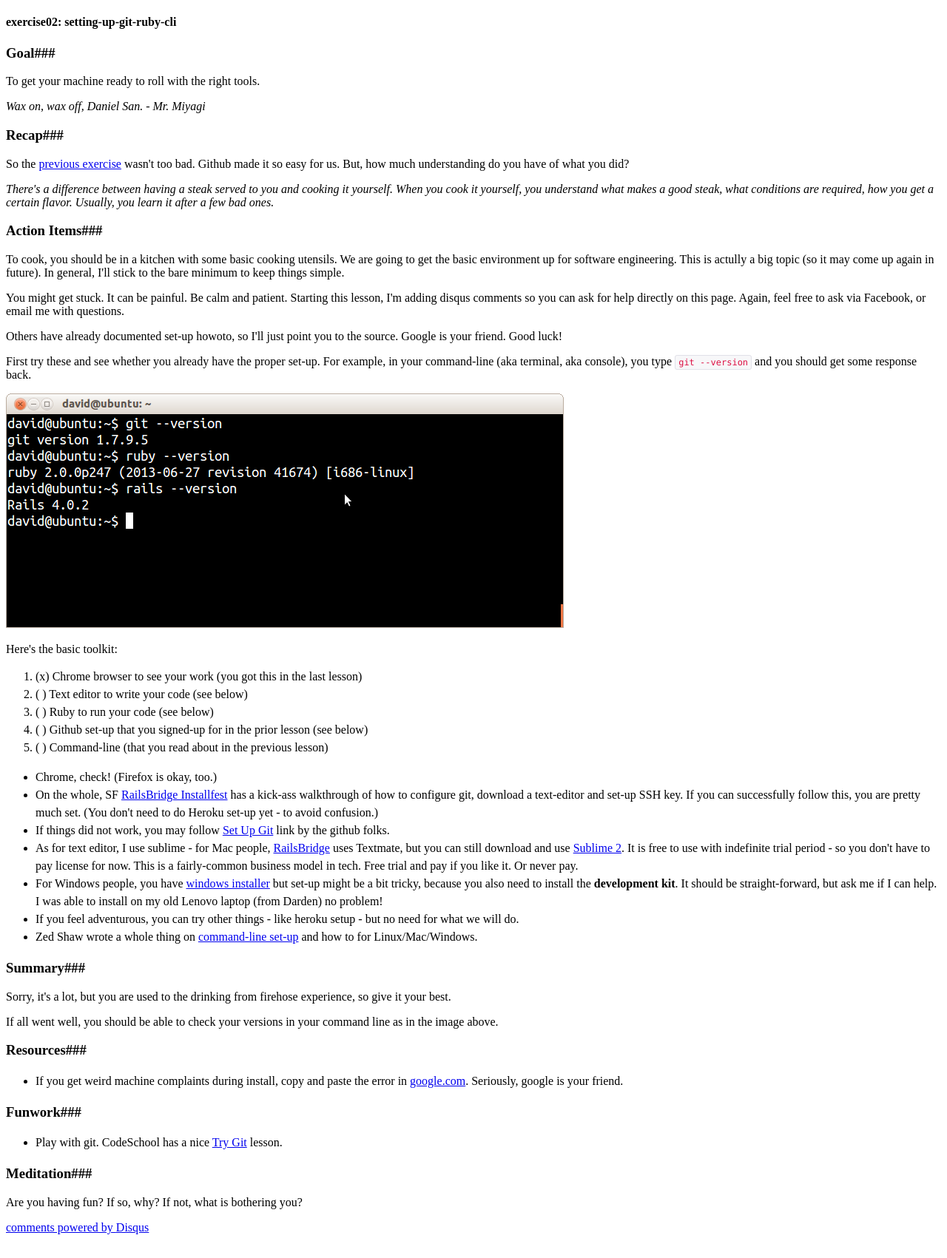
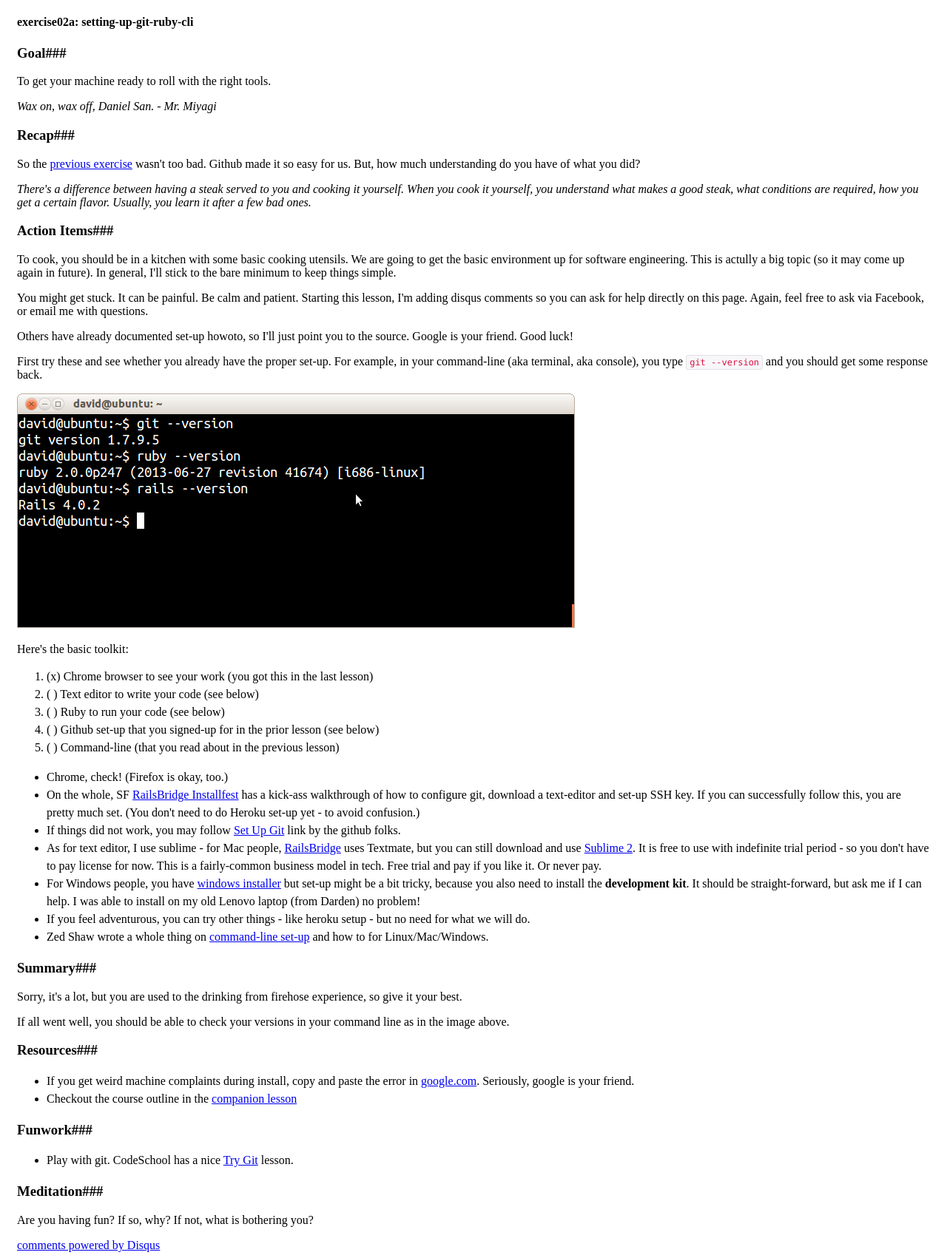
Before and after one commit to productmanagers/productmanagers.github.io, a Jekyll site: the page built from _posts/2014-01-13-day02-setup.md, in a window 1280 px wide. Shown: the whole page at 74% size. Built offline with Jekyll 4.4.1, drawn with Linux system fonts in a browser that asks for light colours; comment, search, counter and statistics services are not loaded; before the commit the page ends 1677 px from its top, so only the background shows below that.

Commit message:
course outline added

```diff
--- a/_posts/2014-01-13-day02-setup.md
+++ b/_posts/2014-01-13-day02-setup.md
@@ -5,7 +5,7 @@ title : setting-up-git-ruby-cli
 permalink: /blog/setting-up-github
 comments: true
 categories: [exercise, web_development]
-tags : [part01, exercise02]
+tags : [part01, exercise02a]
 
 ---
 ###Goal###
@@ -50,7 +50,8 @@ Sorry, it\'s a lot, but you are used to the drinking from firehose experience, s
 If all went well, you should be able to check your versions in your command line as in the image above.
 
 ###Resources###
-* If you get weird machine complaints during install, copy and paste the error in [google.com](google.com). Seriously, google is your friend.
+* If you get weird machine complaints during install, copy and paste the error in [google.com](http://www.google.com). Seriously, google is your friend.
+* Checkout the course outline in the [companion lesson](../course-outline/)
 
 ###Funwork###
 * Play with git. CodeSchool has a nice [Try Git](http://try.github.io/) lesson.
--- a/assets/css/main.css
+++ b/assets/css/main.css
@@ -1,3 +1,8 @@
+body {
+  padding-left: 15px;
+  padding-right: 15px;
+}
+
 code {
   padding: 0 3px 2px;
   font-family:Monaco,Menlo,Consolas,"Courier New",monospace;
--- a/index.html
+++ b/index.html
@@ -9,7 +9,7 @@ layout: default
 
 {% for post in site.posts %}
  </ul>
-  <li>{{ post.tags[1] }}: <a href="{{ post.url }}">{{post.title}}</a></li>
+  <li>{{ post.tags[1] }}: <a href="{{ post.url }}">{{post.title}}</a> {{ post.date | date: "<small style='color: gray;'>(%b. %d, %Y)</small>"}}</li>
  <ul>
 
 {% endfor %}
```
Also changed, not shown: _posts/2014-01-10-day00-initial.md (+1 -1 lines), _posts/2014-01-14-day02b-outine.md (added, +31 -0 lines).
